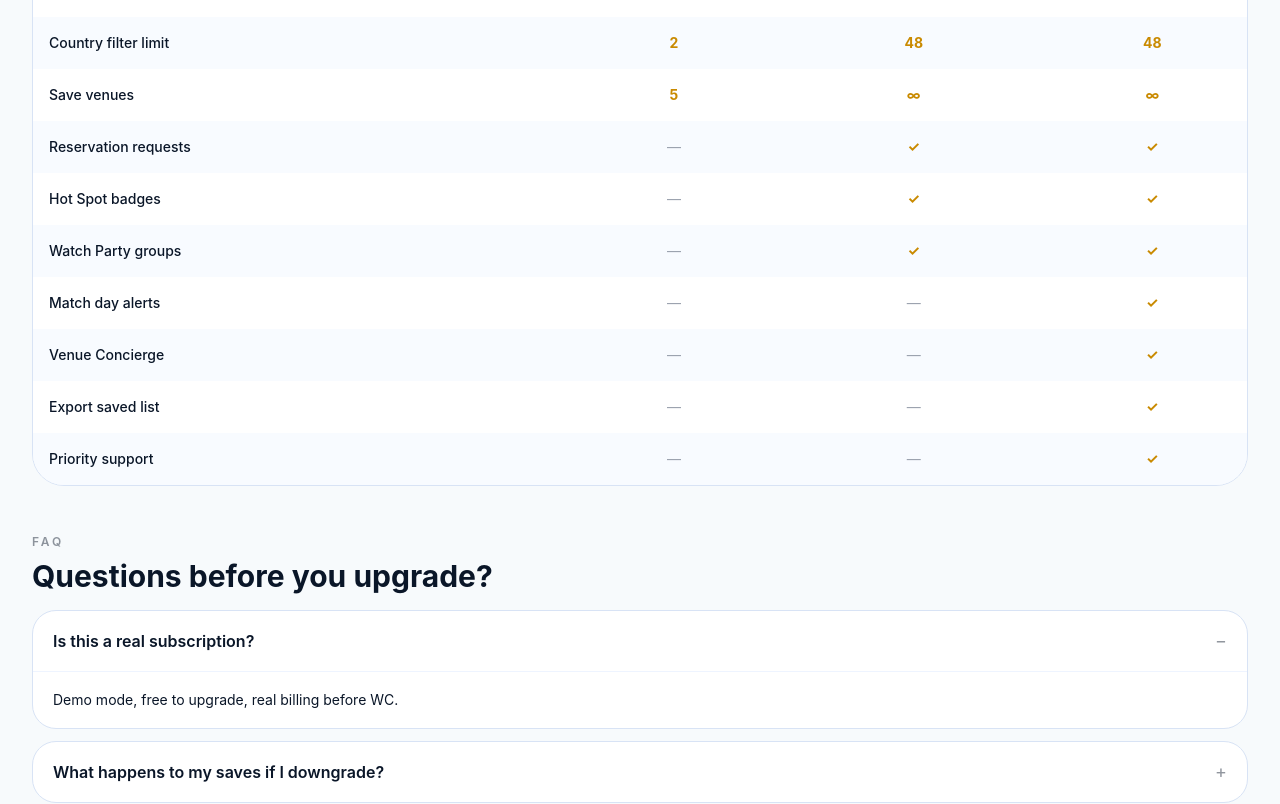
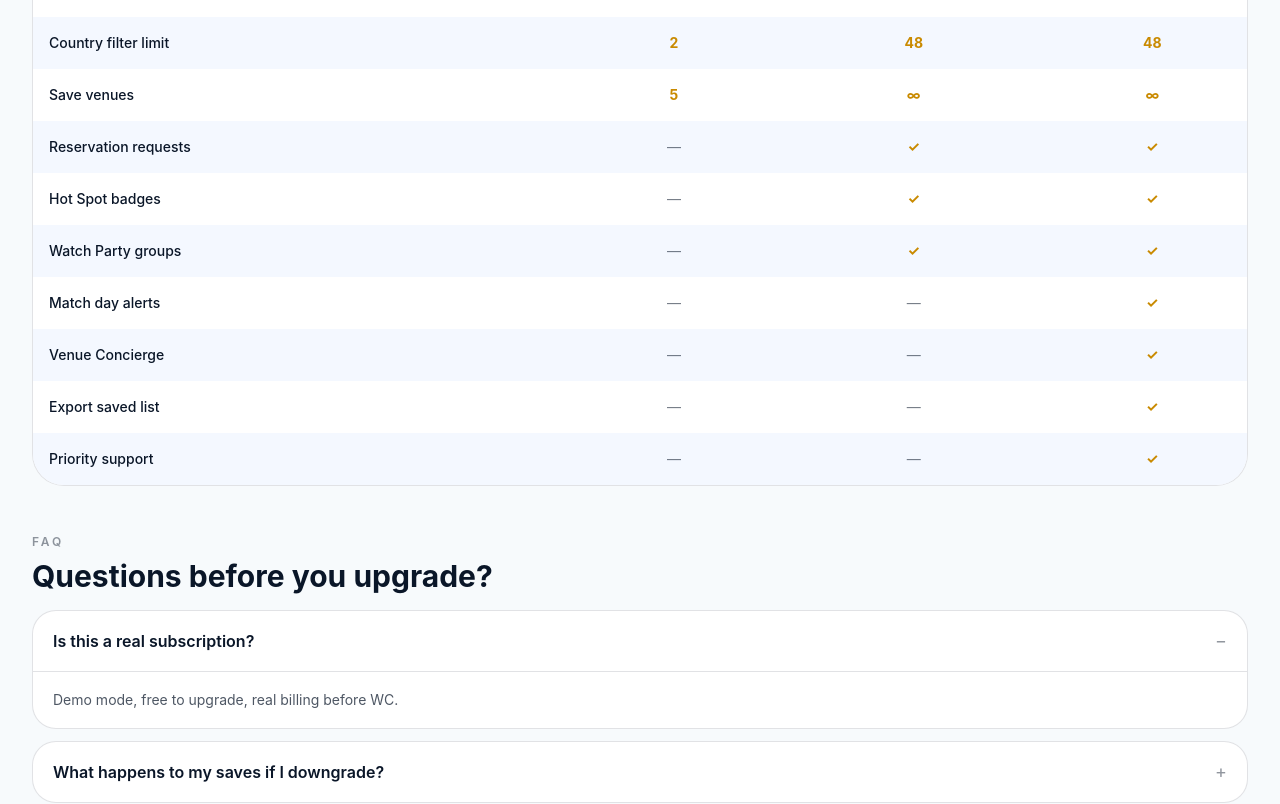
Before and after one commit to davidenyc/worldcupmvp, a Next.js app: page /membership in a window 1280 px wide. Shown: the part 1540-2344 px from the top of the page. Built offline with nearby package versions, Linux system fonts and the light colour scheme; no server answers.

Commit message:
fix(membership): theme tokens, dark mode coverage

```diff
--- a/app/membership/page.tsx
+++ b/app/membership/page.tsx
@@ -73,18 +73,18 @@ export default function MembershipPage() {
   }, [tier]);
 
   return (
-    <main className="min-h-[100dvh] bg-[#f7fafc] dark:bg-[#0d1117]">
-      <section className="bg-[#0a1628] px-4 py-16 text-white sm:px-6 lg:px-8">
+    <main className="min-h-[100dvh] bg-bg">
+      <section className="bg-[var(--bg-deep)] px-4 py-16 text-[color:var(--fg-on-strong)] sm:px-6 lg:px-8">
         <div className="container-shell">
-          <div className="text-xs font-semibold uppercase tracking-[0.28em] text-[#f4b942]">GAMEDAY MAP PRO</div>
+          <div className="text-xs font-semibold uppercase tracking-[0.28em] text-gold">GAMEDAY MAP PRO</div>
           <h1 className="mt-4 text-4xl font-bold tracking-tight sm:text-5xl">Go Premium for the World Cup</h1>
-          <p className="mt-3 text-lg text-white/70">Unlock every filter, every venue, every feature.</p>
+          <p className="mt-3 text-lg text-[color:rgba(255,255,255,0.72)]">Unlock every filter, every venue, every feature.</p>
           <div className="mt-6 flex flex-wrap items-center gap-3">
             <div className="inline-flex rounded-full bg-white/10 px-4 py-2 text-sm font-medium text-white/90">
               {currentTierMessage}
             </div>
             {tier !== "free" ? (
-              <a href="#membership-cards" className="text-sm font-semibold text-[#f4b942] underline">
+              <a href="#membership-cards" className="text-sm font-semibold text-gold underline">
                 Downgrade options below
               </a>
             ) : null}
@@ -94,7 +94,7 @@ export default function MembershipPage() {
 
       <section className="container-shell space-y-12 px-4 py-10 sm:px-6 lg:px-8">
         {feature && requiredTier && !dismissedBanner ? (
-          <div className="rounded-[1.5rem] bg-[#f4b942] px-5 py-4 text-[#0a1628]">
+          <div className="rounded-[1.5rem] bg-gold px-5 py-4 text-[color:var(--fg-on-accent)]">
             <div className="flex items-start justify-between gap-4">
               <div className="text-sm font-semibold">
                 {featureNames[feature]} is a {TIER_META[requiredTier].label} feature. Upgrade below to unlock it.
@@ -110,10 +110,10 @@ export default function MembershipPage() {
 
         <MemberPerksSection />
 
-        <section className="overflow-hidden rounded-[2rem] border border-[#d8e3f5] bg-white dark:border-white/10 dark:bg-[#161b22]">
+        <section className="overflow-hidden rounded-[2rem] border border-line bg-surface">
           <div className="overflow-x-auto">
             <table className="min-w-[760px] w-full border-collapse text-left text-sm">
-              <thead className="sticky top-0 bg-[#0a1628] text-white">
+              <thead className="sticky top-0 bg-[var(--bg-deep)] text-[color:var(--fg-on-strong)]">
                 <tr>
                   <th className="px-4 py-4 font-semibold">Feature</th>
                   <th className="px-4 py-4 font-semibold">Free</th>
@@ -127,18 +127,18 @@ export default function MembershipPage() {
                     key={label}
                     className={
                       index % 2 === 0
-                        ? "bg-[#f8fbff] dark:bg-white/[0.03]"
-                        : "bg-white dark:bg-[#161b22]"
+                        ? "bg-surface-2"
+                        : "bg-surface"
                     }
                   >
-                    <td className="px-4 py-4 font-medium text-[#0a1628] dark:text-white">{label}</td>
+                    <td className="px-4 py-4 font-medium text-deep">{label}</td>
                     {[free, fan, elite].map((value, cellIndex) => (
                       <td key={`${label}-${cellIndex}`} className="px-4 py-4 text-center">
                         <span
                           className={
                             value === "—"
-                              ? "text-gray-400 dark:text-white/30"
-                              : "font-bold text-[#c98a00] dark:text-[#f4b942]"
+                              ? "text-[color:var(--fg-muted)]"
+                              : "font-bold text-[color:var(--accent-soft-fg)] dark:text-gold"
                           }
                         >
                           {value}
@@ -154,27 +154,27 @@ export default function MembershipPage() {
 
         <section className="space-y-4">
           <div>
-            <div className="text-xs font-semibold uppercase tracking-[0.24em] text-[#0a1628]/45 dark:text-white/45">FAQ</div>
-            <h2 className="mt-2 text-3xl font-bold text-[#0a1628] dark:text-white">Questions before you upgrade?</h2>
+            <div className="text-xs font-semibold uppercase tracking-[0.24em] text-[color:var(--ink-45)]">FAQ</div>
+            <h2 className="mt-2 text-3xl font-bold text-deep">Questions before you upgrade?</h2>
           </div>
           <div className="space-y-3">
             {faqs.map((faq, index) => {
               const isOpen = openFaq === index;
               return (
-                <div key={faq.question} className="overflow-hidden rounded-[1.5rem] border border-[#d8e3f5] bg-white dark:border-white/10 dark:bg-[#161b22]">
+                <div key={faq.question} className="overflow-hidden rounded-[1.5rem] border border-line bg-surface">
                   <button
                     type="button"
                     onClick={() => setOpenFaq(isOpen ? null : index)}
                     className="flex w-full items-center justify-between gap-3 px-5 py-4 text-left"
                   >
-                    <span className="text-base font-semibold text-[#0a1628] dark:text-white">{faq.question}</span>
-                    <span className="text-lg text-[#0a1628]/45 dark:text-white/45">{isOpen ? "−" : "+"}</span>
+                    <span className="text-base font-semibold text-deep">{faq.question}</span>
+                    <span className="text-lg text-[color:var(--ink-45)]">{isOpen ? "−" : "+"}</span>
                   </button>
                   <div
                     className="overflow-hidden transition-[max-height] duration-300 ease-out"
                     style={{ maxHeight: isOpen ? "160px" : "0px" }}
                   >
-                    <div className="border-t border-[#eef4ff] px-5 py-4 text-sm leading-6 text-[#0a1628]/68 dark:border-white/10 dark:text-white/68">
+                    <div className="border-t border-line px-5 py-4 text-sm leading-6 text-[color:var(--fg-secondary)]">
                       {faq.answer}
                     </div>
                   </div>
@@ -184,12 +184,12 @@ export default function MembershipPage() {
           </div>
         </section>
 
-        <section className="rounded-[2rem] bg-[#0a1628] px-6 py-8 text-center text-white">
+        <section className="rounded-[2rem] bg-[var(--bg-deep)] px-6 py-8 text-center text-[color:var(--fg-on-strong)]">
           <div className="text-xl font-semibold">Questions? Email hello@gamedaymap.com</div>
           <div className="mt-4">
             <Link
               href="mailto:hello@gamedaymap.com"
-              className="inline-flex rounded-full bg-[#f4b942] px-5 py-3 text-sm font-bold text-[#0a1628]"
+              className="inline-flex rounded-full bg-gold px-5 py-3 text-sm font-bold text-[color:var(--fg-on-accent)]"
             >
               Contact support
             </Link>
```
